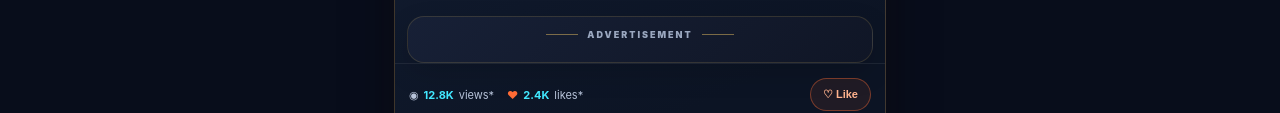
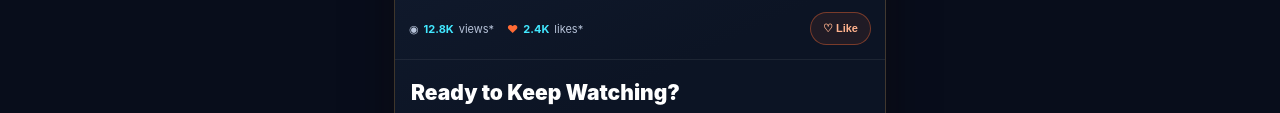
Before and after one commit to Sobirunewby/Blitz, a plain HTML site: page 18rab02/index.html in a window 1280 px wide. Shown: the part 915-1028 px from the top of the page. Drawn offline with Linux system fonts and the light colour scheme.

Commit message:
Update index.html

```diff
--- a/18rab02/index.html
+++ b/18rab02/index.html
@@ -618,16 +618,7 @@ body {
     </div>
 
     <!-- NATIVE BANNER 2 -->
-    <div
-      class="video-native-ad"
-      style="margin:19px 12px 0;"
-    >
-      <div class="ads-label">ADVERTISEMENT</div>
 
-      <script async="async" data-cfasync="false" src="https://biomanos.org/21/f07e0edd8476f26bec81777e29a8fa30"></script>
-<div id="container-f07e0edd8476f26bec81777e29a8fa30"></div>
-
-    </div>
 
     <!-- ENGAGEMENT -->
     <div class="engagement-bar">
```
